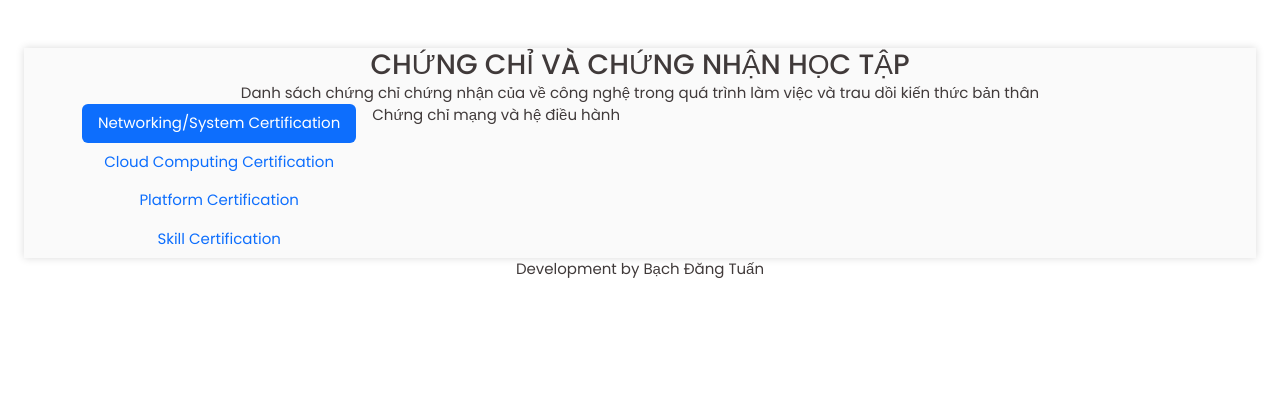
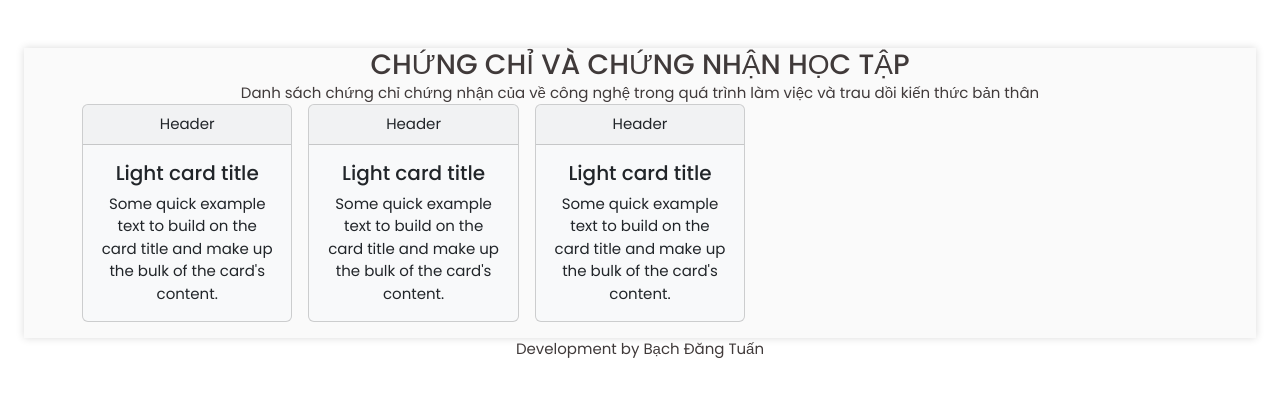
Before and after one commit to darktuan1993/BachDangTuan-CV, a React (Create React App) app: page /certification in a window 1280 px wide. Shown: the top 396 px of the page. Built offline with nearby package versions, Linux system fonts and the light colour scheme.

Commit message:
cập nhật chứng chỉ

```diff
--- a/src/components/Certification/Cert.js
+++ b/src/components/Certification/Cert.js
@@ -8,14 +8,19 @@ class Certification extends React.Component {
 
     render() {
         document.body.classList.add("resumeCV-bg");
-        // const data = dataCert.map((data) => {
-        //     return (
-        //         <button className="nav-link" id="v-pills-home-tab" data-bs-toggle="pill"
-        //                 data-bs-target="#v-pills-home" type="button" role="tab"
-        //                 aria-controls="v-pills-home" aria-selected="true">{data.name}
-        //         </button>
-        //     );
-        // });
+        const data = dataCert.map((data) => {
+            return (
+                <div class="col">
+                    <div class="card text-dark bg-light mb-3">
+                        <div class="card-header">Header</div>
+                        <div class="card-body">
+                            <h5 class="card-title">Light card title</h5>
+                            <p class="card-text">Some quick example text to build on the card title and make up the bulk of the card's content.</p>
+                        </div>
+                    </div>
+                </div>
+            );
+        });
         return (
 
             <main className="l-mainRS bd-containerCert">
@@ -25,46 +30,14 @@ class Certification extends React.Component {
                     <p>Danh sách chứng chỉ chứng nhận của về công nghệ trong quá trình làm việc và trau dồi kiến thức
                         bản thân </p>
 
-                    <div className="container">
-                        <div class="d-flex align-items-start">
-                            <div class="nav flex-column nav-pills me-3" id="v-pills-tab" role="tablist"
-                                 aria-orientation="vertical">
-                                <button class="nav-link active" id="v-pills-home-tab" data-bs-toggle="pill"
-                                        data-bs-target="#v-pills-home" type="button" role="tab"
-                                        aria-controls="v-pills-home" aria-selected="true">Networking/System Certification
-                                </button>
-                                <button class="nav-link" id="v-pills-profile-tab" data-bs-toggle="pill"
-                                        data-bs-target="#v-pills-profile" type="button" role="tab"
-                                        aria-controls="v-pills-profile" aria-selected="false"> Cloud Computing Certification
-                                </button>
-                                <button class="nav-link" id="v-pills-messages-tab" data-bs-toggle="pill"
-                                        data-bs-target="#v-pills-messages" type="button" role="tab"
-                                        aria-controls="v-pills-messages" aria-selected="false">Platform Certification
-                                </button>
-                                <button class="nav-link" id="v-pills-settings-tab" data-bs-toggle="pill"
-                                        data-bs-target="#v-pills-settings" type="button" role="tab"
-                                        aria-controls="v-pills-settings" aria-selected="false"> Skill Certification
-                                </button>
-                            </div>
-                            <div class="tab-content" id="v-pills-tabContent">
-                                <div class="tab-pane fade show active" id="v-pills-home" role="tabpanel"
-                                     aria-labelledby="v-pills-home-tab" tabindex="0"> Chứng chỉ mạng và hệ điều hành
-                                </div>
-                                <div class="tab-pane fade" id="v-pills-profile" role="tabpanel"
-                                     aria-labelledby="v-pills-profile-tab" tabindex="0"> Chứng chỉ điện toán đám mây
-                                </div>
-                                <div class="tab-pane fade" id="v-pills-messages" role="tabpanel"
-                                     aria-labelledby="v-pills-messages-tab" tabindex="0">Chứng chỉ liên quan đến platform
-                                </div>
-                                <div class="tab-pane fade" id="v-pills-settings" role="tabpanel"
-                                     aria-labelledby="v-pills-settings-tab" tabindex="0">Chứng chỉ kĩ năng lập trình sử dụng tool
-                                </div>
-                            </div>
+                    <div class="container">
+                        <div class="row row-cols-2 row-cols-lg-5 g-2 g-lg-3">
+                            {data}
                         </div>
                     </div>
 
                 </div>
-                <div style={{textAlign: "center"}}>
+                <div style={{ textAlign: "center" }}>
                     <a>Development by Bạch Đăng Tuấn</a>
 
                 </div>
--- a/src/components/Resume/ResumeRight/ResumeRight.js
+++ b/src/components/Resume/ResumeRight/ResumeRight.js
@@ -12,9 +12,9 @@ function ResumeRight() {
     return (
         <div className="resume__right">
             <ProfileRS/>
-            <ExperienceRS/>
+            {/* <ExperienceRS/> */}
             {/*<EducationRS/>*/}
-            <InterestRS/>
+            {/* <InterestRS/> */}
         </div>
     );
 }
```
